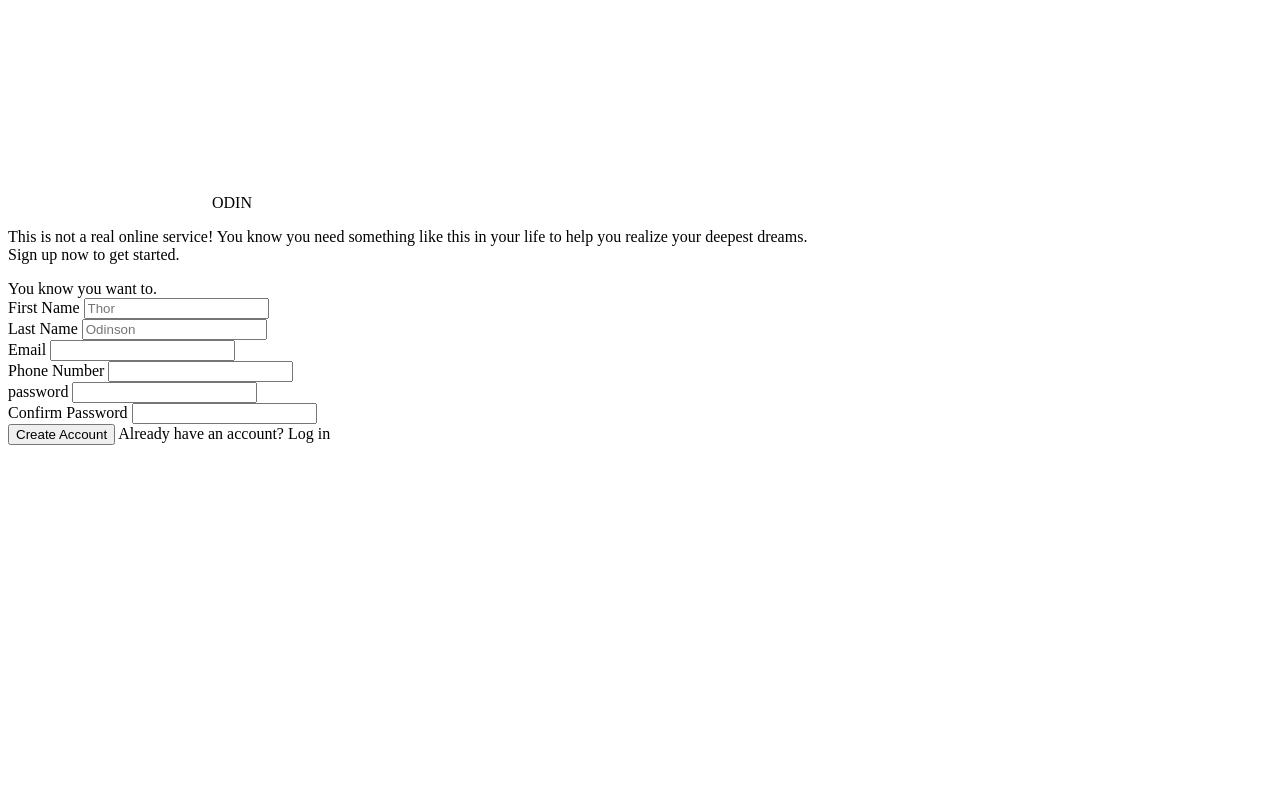
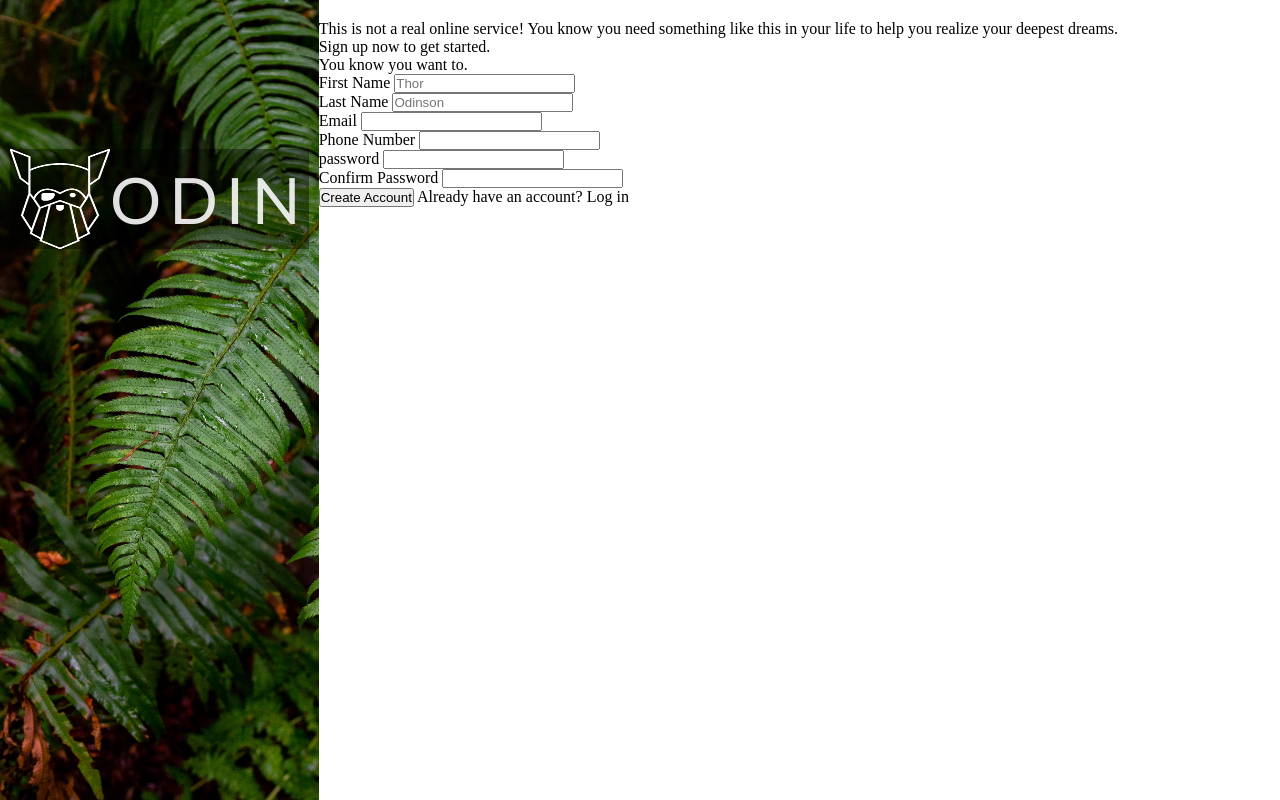
Before and after one commit to bassham12/odin-sign-up-form, a plain HTML site: page index.html in a window 1280 px wide. Drawn offline with Linux system fonts and the light colour scheme.

Commit message:
set style for logo

```diff
--- a/index.html
+++ b/index.html
@@ -4,14 +4,18 @@
   <meta charset="UTF-8">
   <meta http-equiv="X-UA-Compatible" content="IE=edge">
   <meta name="viewport" content="width=device-width, initial-scale=1.0">
+  <link rel="stylesheet" href="style.css" >
   <title>Sign up Form</title>
 </head>
 <body>
   <div class="container">
-    <div id="logo">
-      <img src="./img/odin-logo.png" width="200" height="200" alt="odin logo" />
-      <span id="logo-header">ODIN</span>
-    </div>
+    <section id="logo-section">
+      <div id="logo">
+        <img src="./img/odin-logo.png" width="100" height="100" alt="odin logo" />
+        <span id="logo-header">ODIN</span>
+      </div>
+    </section>
+
     <section class="sign-up-container">
       <div>
         <p>
--- a/style.css
+++ b/style.css
@@ -0,0 +1,35 @@
+
+
+
+* {
+  margin: 0;
+  padding: 0;
+}
+
+#logo-section {
+  background-image: url(./img/halie-west-25xggax4bSA-unsplash.jpg);
+  background-repeat: no-repeat;
+  background-size: cover;
+  float: left;
+  height: 100vh;
+  width: min-content;
+  padding: 0 10px;
+}
+
+#logo {
+  background-color: rgba(0, 0, 0, 0.385);
+  margin-top: 50%;
+  display: flex;
+  align-items: center;
+}
+
+#logo > span{
+  font-family: 'Gill Sans', 'Gill Sans MT', Calibri, 'Trebuchet MS', sans-serif;
+  letter-spacing: 8px;
+  font-size: 4em;
+  color: rgba(250,250,250,0.9);
+}
+
+.sign-up-container {
+  padding: 20px;
+}
```
